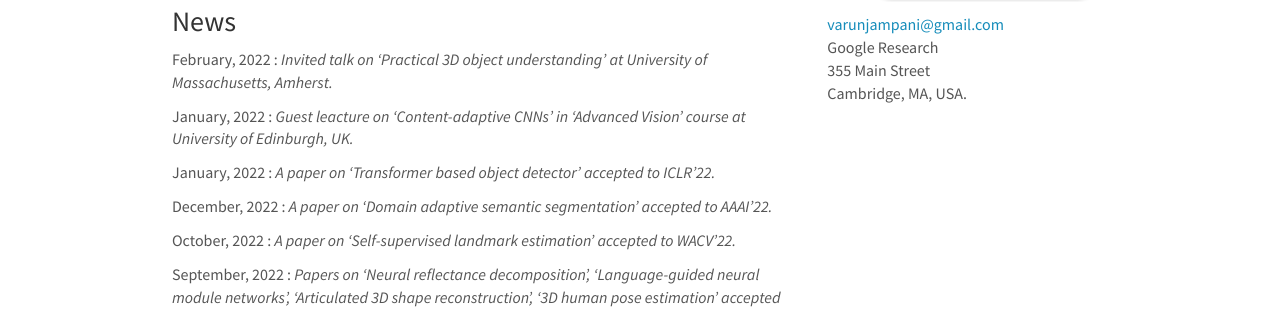
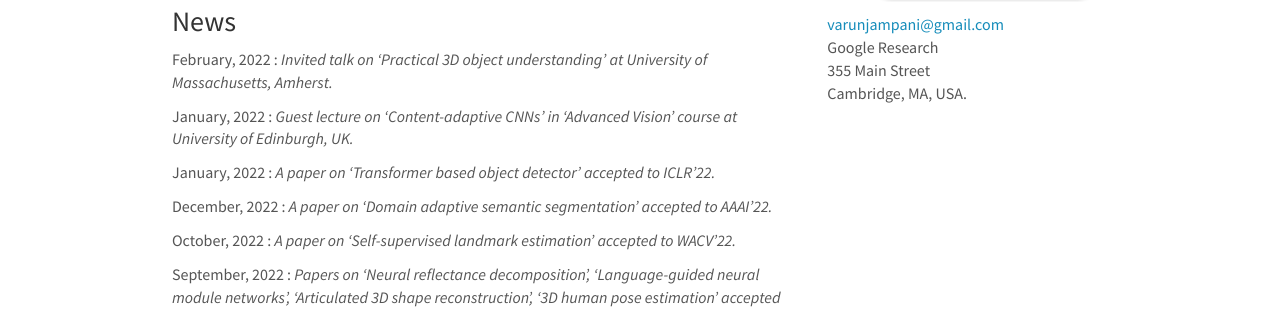
Before and after one commit to varunjampani/varunjampani.github.io, a Jekyll site: the page built from _pages/home.md, in a window 1280 px wide and 900 px high. Shown: the part 393-702 px from the top of the window. Built offline with Jekyll 4.4.1, drawn with Linux system fonts in a browser that asks for light colours; nearby versions of some CDN libraries.

Commit message:
Update news.yml

```diff
--- a/_data/news.yml
+++ b/_data/news.yml
@@ -2,7 +2,7 @@
   headline: Invited talk on 'Practical 3D object understanding' at University of Massachusetts, Amherst.
 
 - date: January, 2022
-  headline: Guest leacture on 'Content-adaptive CNNs' in 'Advanced Vision' course at University of Edinburgh, UK.
+  headline: Guest lecture on 'Content-adaptive CNNs' in 'Advanced Vision' course at University of Edinburgh, UK.
 
 - date: January, 2022
   headline: A paper on 'Transformer based object detector' accepted to ICLR'22.
```
